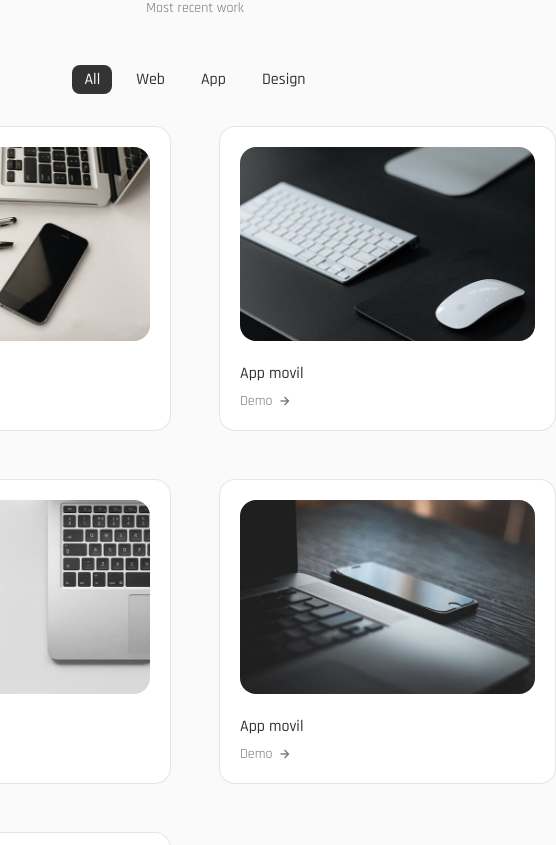
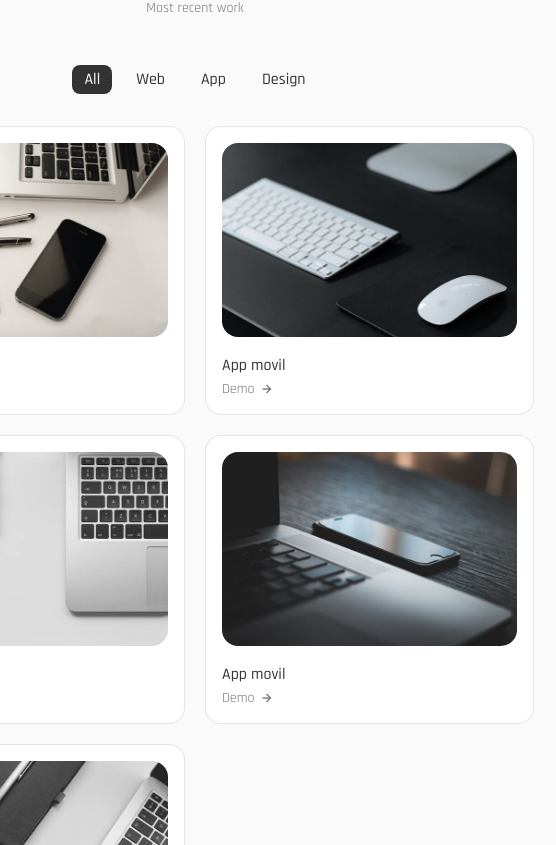
Before and after one commit to Na-David/Portfolio, a React (Create React App) app: page / in a window 390 px wide. Shown: the part 3599-4444 px from the top of the page, 556 px wide, since content can reach past the window. Built offline with nearby package versions, Linux system fonts and the light colour scheme; the HTML template or start-up script is replaced by a standard one.

Commit message:
media query - large

```diff
--- a/src/components/Work/Work.css
+++ b/src/components/Work/Work.css
@@ -68,3 +68,23 @@
     background-color: var(--title-color);
     color: var(--container-color);
   }
+
+/*==================== MEDIA QUERIES ====================*/
+/* For large devices */
+@media screen and (max-width: 992px) {
+    .work__container {
+      gap: 1.25rem;
+    }
+
+    .work__card {
+      padding: 1rem;
+    }
+
+    .work__img {
+      margin-bottom: 0.75rem;
+    }
+
+    .work__title {
+      margin-bottom: 0.25rem;
+    }
+  }
```
